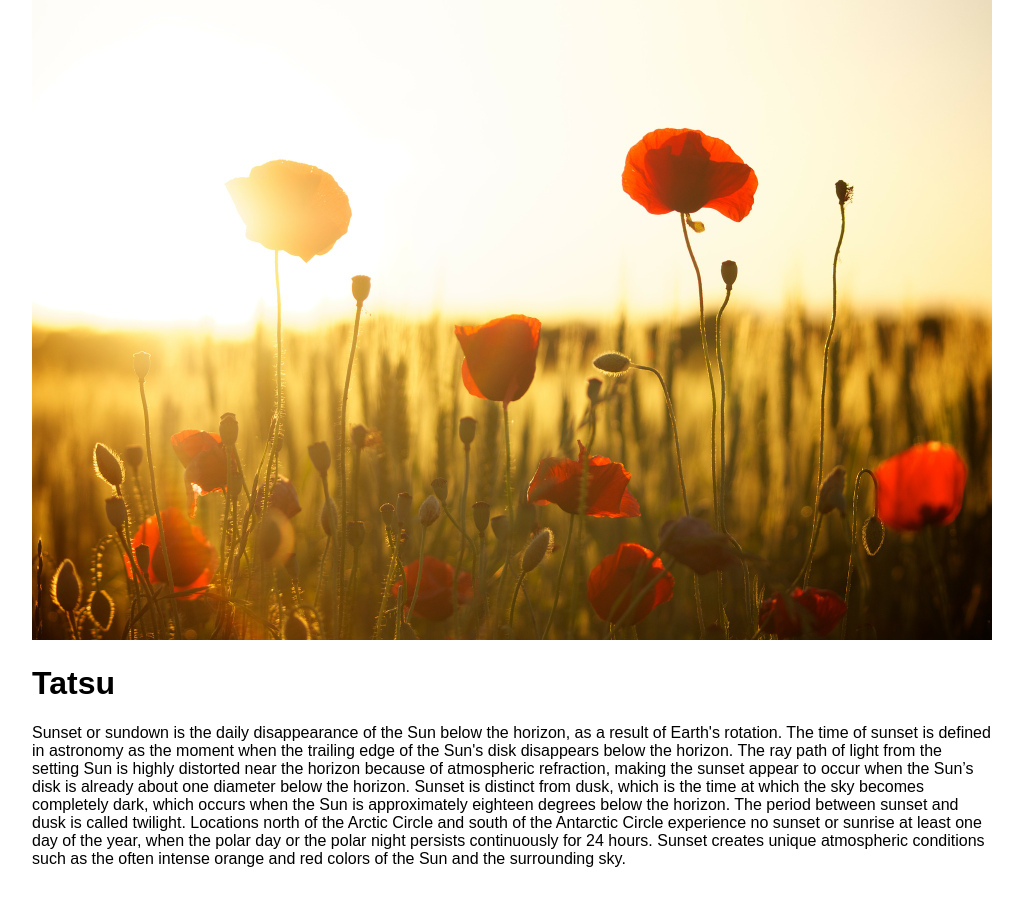
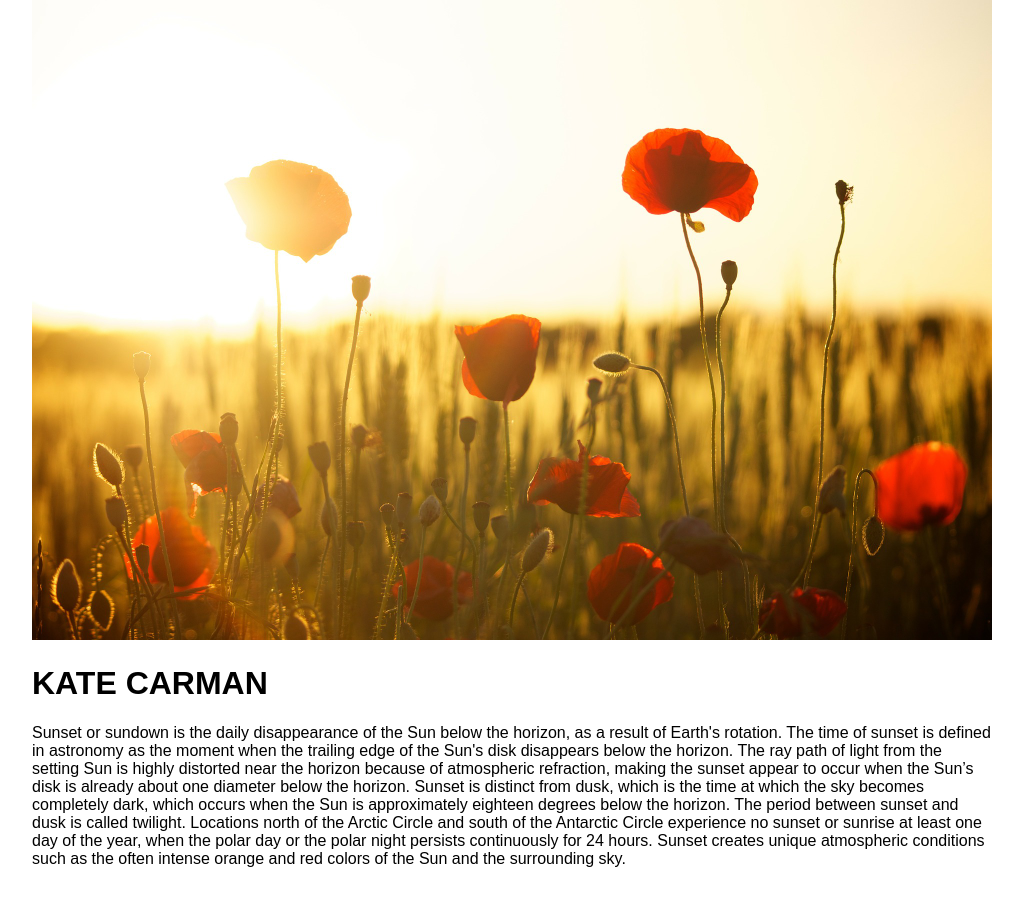
Before and after one commit to ksc00004/vc2-example, a plain HTML site: page index.html in a window 1280 px wide. Shown: the whole page, without its empty margins (128-1151 px from the left). Drawn offline with Linux system fonts and the light colour scheme.

Commit message:
caps name

```diff
--- a/index.html
+++ b/index.html
@@ -12,7 +12,7 @@
 
 <img class="sunset" src="sunset.jpg" alt="banner">
 
-<h1>Tatsu</h1>
+<h1>KATE CARMAN</h1>
 <p>
 Sunset or sundown is the daily disappearance of the Sun below the horizon, as a result of Earth's rotation.
 
```
